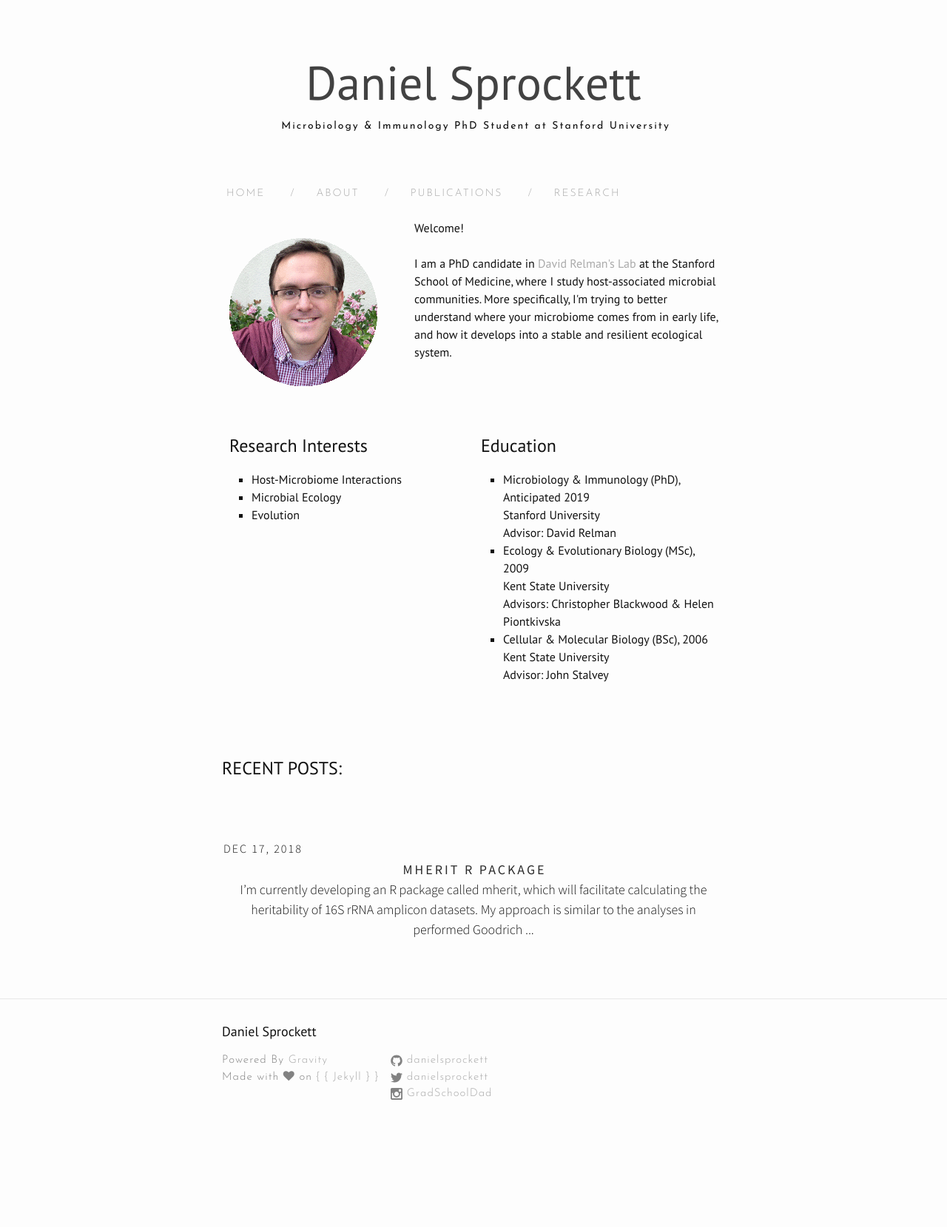
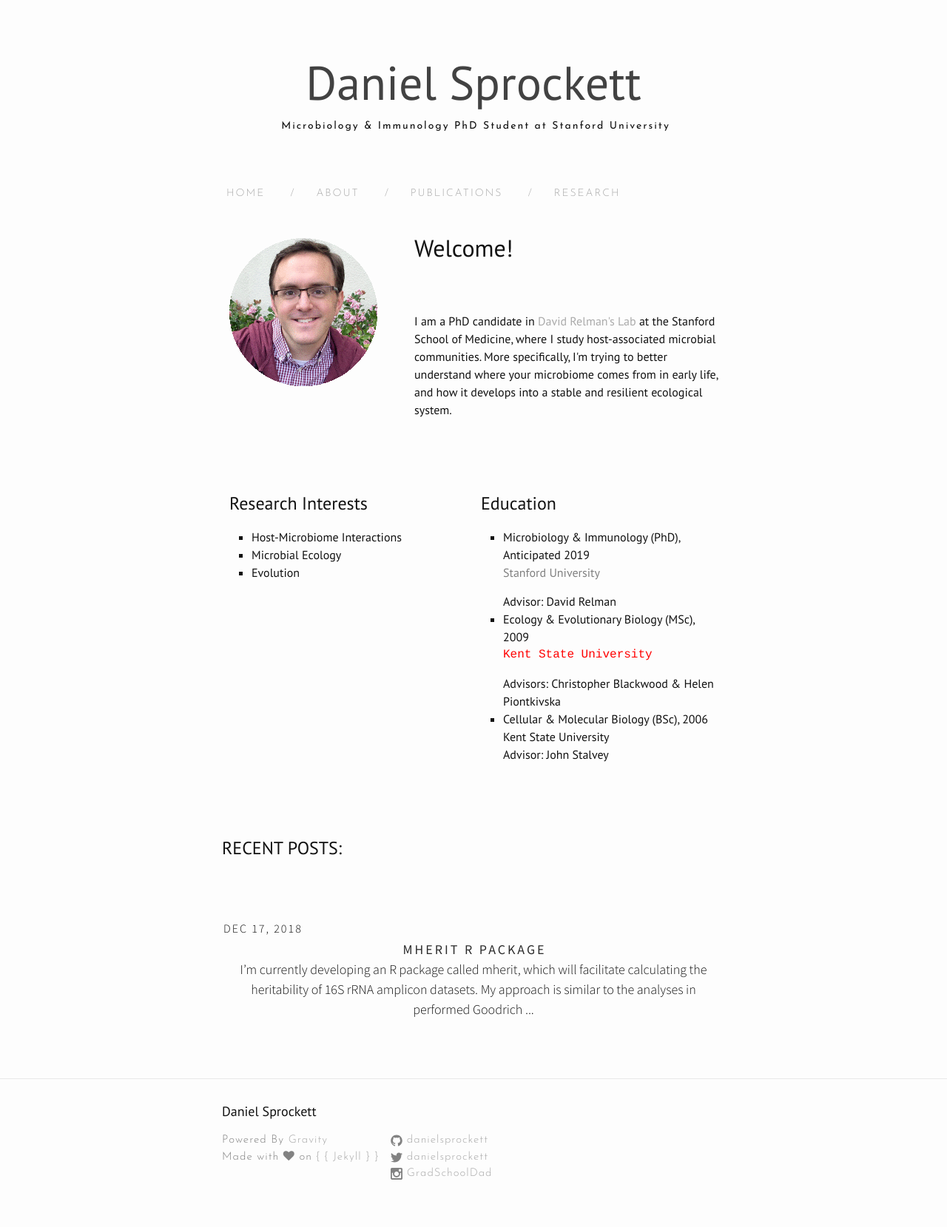
Before and after one commit to DanielSprockett/danielsprockett.github.io, a Jekyll site: the page built from index.html, in a window 1280 px wide. Shown: the whole page at 74% size. Built offline with Jekyll 4.4.1, drawn with Linux system fonts in a browser that asks for light colours; nearby versions of some CDN libraries; the list of posts is cut into pages by our own code; before the commit the page ends 1551 px from its top, so only the background shows below that.

Commit message:
Update index.html

```diff
--- a/index.html
+++ b/index.html
@@ -6,7 +6,7 @@ layout: default
 
 <p><img src="/images/about_headshot.gif" alt="Dan Sprockett" style="float:left; padding: 50px 50px 50px 10px;">
   <br>
-  Welcome!
+  <h1>Welcome!</h1>
   <br>
   <br>
   I am a PhD candidate in <a href="http://med.stanford.edu/relmanlab.html">David Relman's Lab</a> at the Stanford School of Medicine, where I study host-associated microbial communities. More specifically, I'm trying to better understand where your microbiome comes from in early life, and how it develops into a stable and resilient ecological system.
@@ -59,12 +59,12 @@ layout: default
       <ul style="list-style-type:square">
         <li>
           Microbiology & Immunology (PhD), Anticipated 2019<br>
-          Stanford University<br>
+          <p style="color:gray;">Stanford University</p>
           Advisor: David Relman
         </li>
         <li>
           Ecology & Evolutionary Biology (MSc), 2009<br>
-          Kent State University<br>
+          <p style="color:red;font-family:courier;">Kent State University</p>
           Advisors: Christopher Blackwood & Helen Piontkivska
         </li>
         <li>
```
